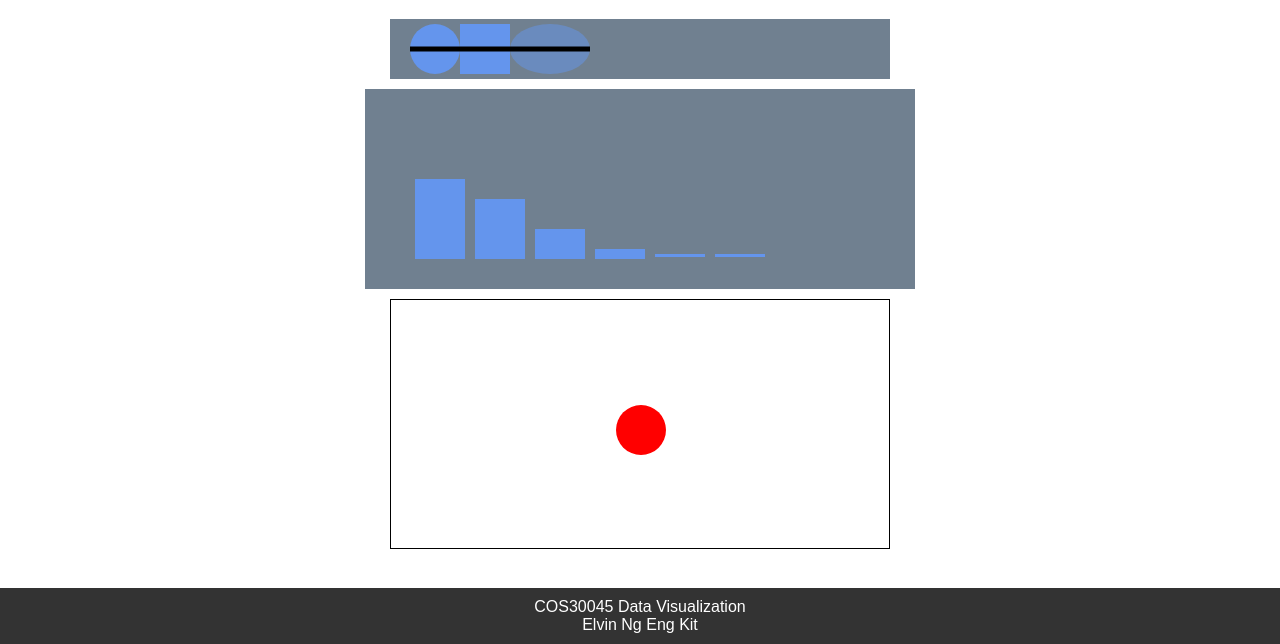
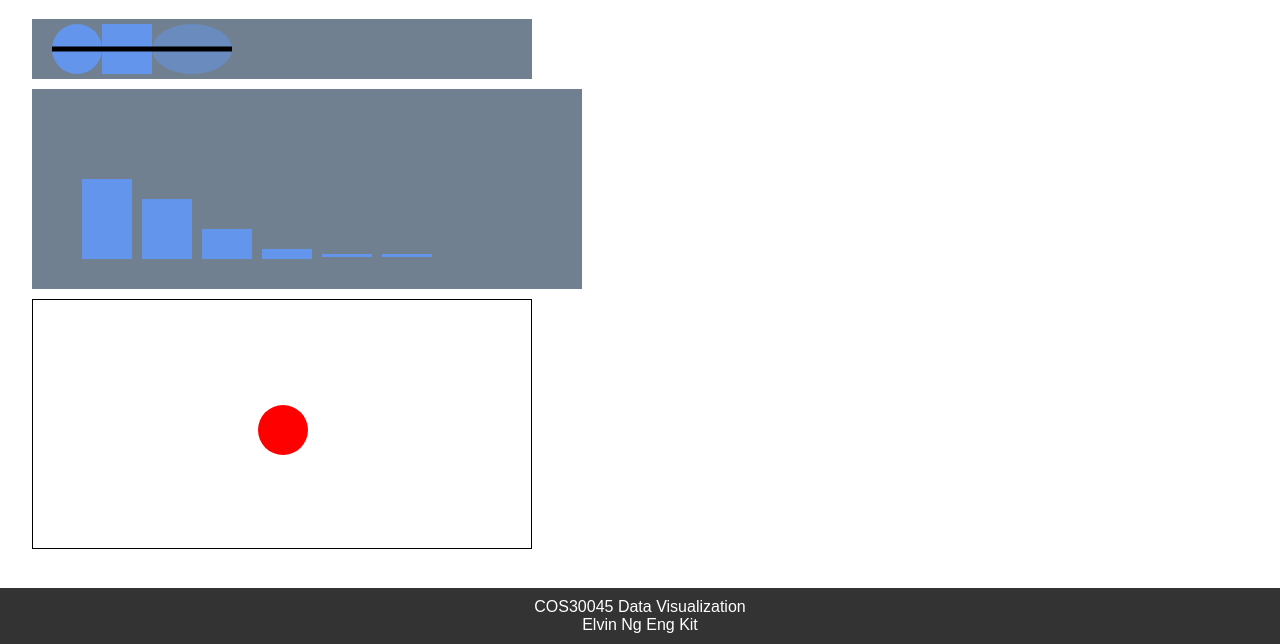
Before and after one commit to elvinny-is-coding/data-visualization-with-d3.js, a plain HTML site: page Lab1.3.html in a window 1280 px wide. Shown: the part 156-800 px from the top of the page. Drawn offline with Linux system fonts and the light colour scheme; files whose address does not match are found by name.

Commit message:
changes 1.3 to start instead of center

```diff
--- a/Lab1.3.html
+++ b/Lab1.3.html
@@ -33,7 +33,7 @@
       style="
         display: flex;
         flex-direction: column;
-        align-items: center;
+        align-items: start;
         gap: 10px;
       "
     >
```
